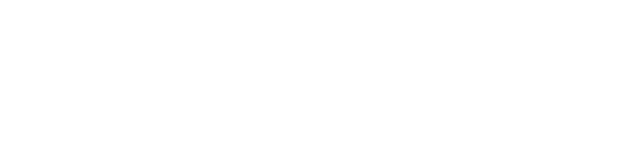
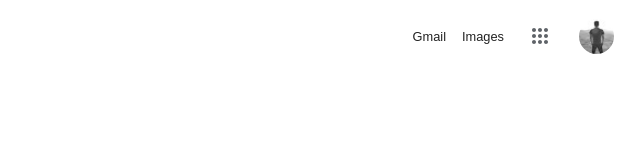
Before and after one commit to ashkan-zs/google-homepage, a plain HTML site: page index.html in a window 1280 px wide. Shown: the whole page, without its empty margins (640-1280 px from the left). Drawn offline with Linux system fonts and the light colour scheme.

Commit message:
Add navbar menu

```diff
--- a/css/style.css
+++ b/css/style.css
@@ -3,5 +3,71 @@
 }
 
 body {
+    font-family: arial, sans-serif;
     margin: 0;
 }
+
+.navbar {
+    margin-right: 1rem;
+    color: #5f6368;
+}
+
+.menu_items {
+    list-style: none;
+    display: flex;
+    flex-direction: row-reverse;
+    align-items: center;
+    font-weight: 400;
+}
+
+.menu_item {
+    padding: 0 .5rem 0 .5rem;
+    font-size: .8rem;
+    text-transform: capitalize;
+    cursor: pointer;
+}
+
+.menu_item.menu_item.link {
+    color: rgba(0, 0, 0, 0.87);
+}
+
+.menu_item.link:hover {
+    text-decoration: underline;
+}
+
+.profile {
+    display: flex;
+    justify-content: center;
+    align-items: center;
+    width: 40px;
+    height: 40px;
+    border-radius: 50%;
+}
+
+.profile:hover {
+    background-color: #e3e3e3;
+}
+
+.profile img {
+    border-radius: 50%;
+    width: 35px;
+    height: 35px;
+}
+
+.apps_icon {
+    display: flex;
+    justify-content: center;
+    align-items: center;
+    width: 40px;
+    height: 40px;
+    border-radius: 50%;
+}
+
+.menu_item svg {
+    width: 24px;
+    fill: #5f6368;
+}
+
+.apps_icon:hover {
+    background-color: #e3e3e3;
+}
--- a/index.html
+++ b/index.html
@@ -10,7 +10,33 @@
 </head>
 
 <body>
+    <div class="container">
+        <nav class="navbar">
+            <ul class="menu_items">
+                <li class="menu_item">
+                    <div class="profile">
+                        <img src="img/profile.jpg" alt="profile picture">
+                    </div>
+                </li>
+                <li class="menu_item btn">
+                    <div class="apps_icon">
+                        <svg focusable="false" viewBox="0 0 24 24">
+                            <path
+                                d="M6,8c1.1,0 2,-0.9 2,-2s-0.9,-2 -2,-2 -2,0.9 -2,2 0.9,2 2,2zM12,20c1.1,0 2,-0.9 2,-2s-0.9,-2 -2,-2 -2,0.9 -2,2 0.9,2 2,2zM6,20c1.1,0 2,-0.9 2,-2s-0.9,-2 -2,-2 -2,0.9 -2,2 0.9,2 2,2zM6,14c1.1,0 2,-0.9 2,-2s-0.9,-2 -2,-2 -2,0.9 -2,2 0.9,2 2,2zM12,14c1.1,0 2,-0.9 2,-2s-0.9,-2 -2,-2 -2,0.9 -2,2 0.9,2 2,2zM16,6c0,1.1 0.9,2 2,2s2,-0.9 2,-2 -0.9,-2 -2,-2 -2,0.9 -2,2zM12,8c1.1,0 2,-0.9 2,-2s-0.9,-2 -2,-2 -2,0.9 -2,2 0.9,2 2,2zM18,14c1.1,0 2,-0.9 2,-2s-0.9,-2 -2,-2 -2,0.9 -2,2 0.9,2 2,2zM18,20c1.1,0 2,-0.9 2,-2s-0.9,-2 -2,-2 -2,0.9 -2,2 0.9,2 2,2z">
+                            </path>
+                        </svg>
+                    </div>
+                </li>
+                <li class="menu_item link">images</li>
+                <li class="menu_item link">gmail</li>
+            </ul>
+        </nav>
+        <div class="logo"></div>
+        <div class="search-area"></div>
+        <div class="footer">
 
+        </div>
+    </div>
 </body>
 
 </html>
```
Also changed, not shown: img/profile.jpg (added).
